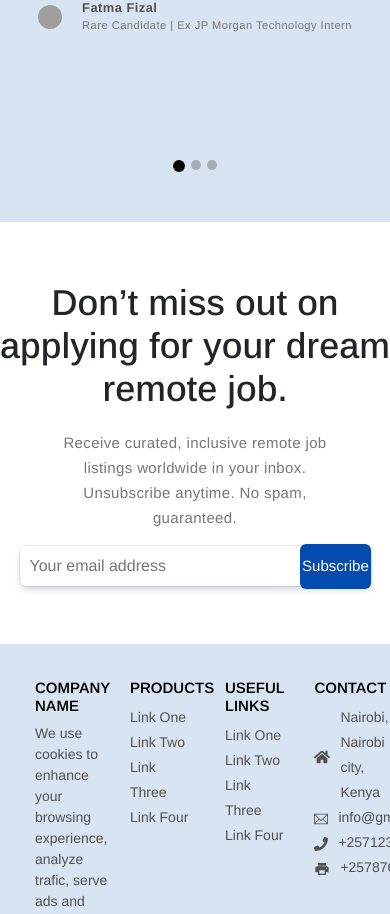
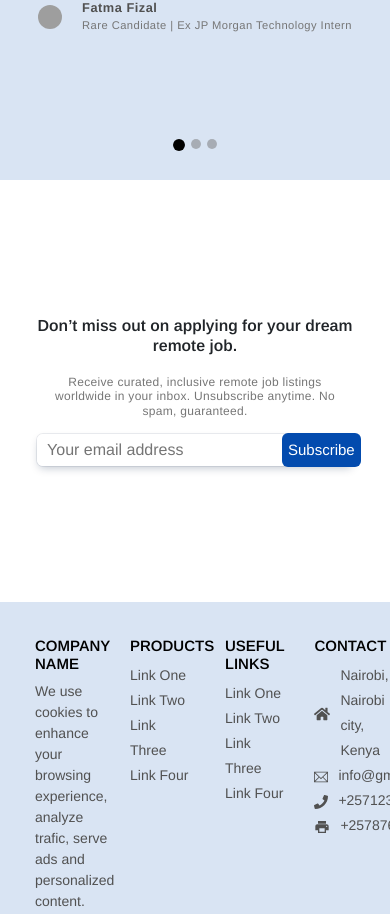
Before and after one commit to c4928315/project002, a React (Create React App) app: page / in a window 390 px wide. Shown: the part 1313-2227 px from the top of the page. Built offline with nearby package versions, Linux system fonts and the light colour scheme; no server answers; grey boxes are pictures that could not be loaded.

Commit message:
on my way

```diff
--- a/src/Components/Testimonials/testimonials.css
+++ b/src/Components/Testimonials/testimonials.css
@@ -111,7 +111,7 @@
 
 
 .testimonaialCarousel .carousel-indicators{
-    margin-bottom: 40px !important;
+    margin-bottom: 3.5em !important;
 }
 
 .testimonyItem{
@@ -155,7 +155,7 @@
     }
 
     .testimonaialCarousel{
-        height: 40vh;
+        height: 35vh;
     }
 
     .testimonialImage{
@@ -170,4 +170,40 @@
     .occupation{
         font-size: 0.7em;
     }
+
+    .testimonaialCarousel .carousel-indicators{
+        margin-bottom: 1.2em !important;
+    }
+
+    .testimonyItem{
+        height: fit-content !important;
+    }
+
+    .newsLetterHeader h1{
+        font-size: 1em;
+        font-weight: 600;
+        align-items: center;
+    }
+
+    .newsLetterSubHeader p{
+        font-size: 0.8em;
+        line-height: 1.2em;
+    }
+
+    .newsLetterInner{
+        width: 90%;
+        margin-left: auto;
+        margin-right: auto;
+    }
+
+    .subscribeNewsLetterBtn button{
+        width: 14em !important;
+        height: 2.3em !important;
+    }
+
+    .subscribeNewsLetterArea input, .subscribeNewsLetter{
+        height: 2em !important;
+    }
+
+
   }
```
